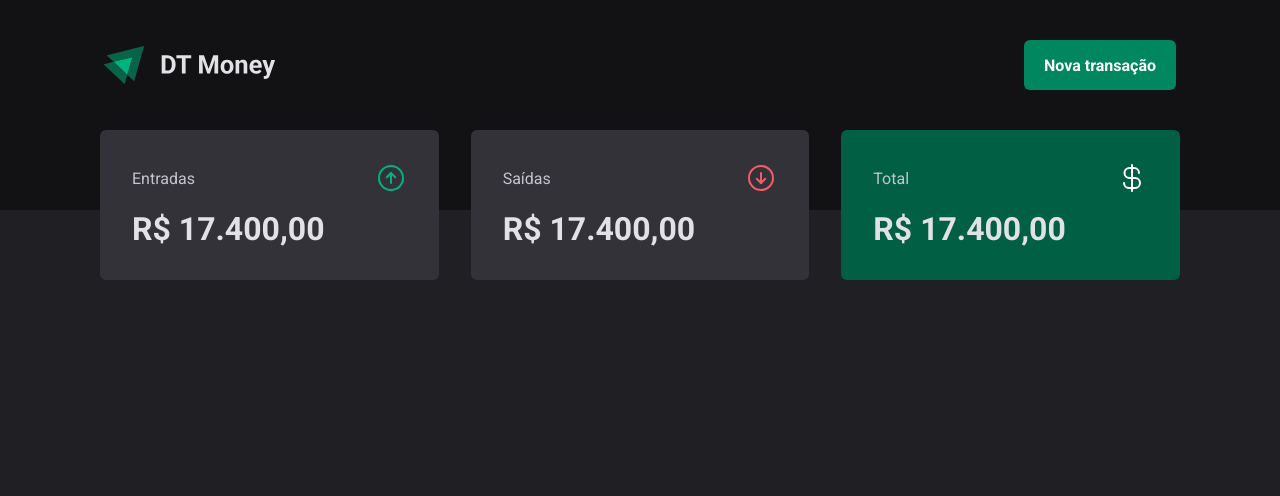
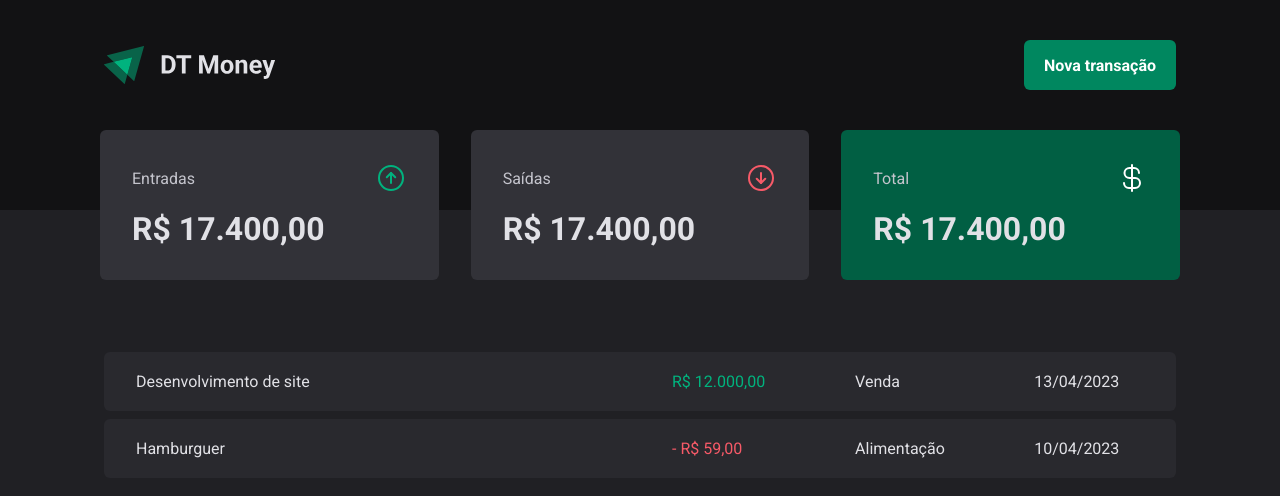
Before and after one commit to schayene/ignite-dt-money, a React (Vite) app: page / in a window 1280 px wide. Shown: the top 496 px of the page. Built offline with nearby package versions, Linux system fonts and the light colour scheme.

Commit message:
feat: added transactions table

```diff
--- a/src/pages/transactions/index.tsx
+++ b/src/pages/transactions/index.tsx
@@ -1,11 +1,39 @@
 import { Header } from "../../components/Header";
 import { Summary } from "../../components/Summary";
+import {
+  PriceHighlight,
+  TransactionsContainer,
+  TransactionsTable,
+} from "./style";
 
 export function Transactions() {
   return (
     <div>
       <Header />
       <Summary />
+
+      <TransactionsContainer>
+        <TransactionsTable>
+          <tbody>
+            <tr>
+              <td width="50%">Desenvolvimento de site</td>
+              <td>
+                <PriceHighlight variant="income">R$ 12.000,00</PriceHighlight>
+              </td>
+              <td>Venda</td>
+              <td>13/04/2023</td>
+            </tr>
+            <tr>
+              <td width="50%">Hamburguer</td>
+              <td>
+                <PriceHighlight variant="outcome">- R$ 59,00</PriceHighlight>
+              </td>
+              <td>Alimentação</td>
+              <td>10/04/2023</td>
+            </tr>
+          </tbody>
+        </TransactionsTable>
+      </TransactionsContainer>
     </div>
   );
 }
--- a/src/pages/transactions/style.ts
+++ b/src/pages/transactions/style.ts
@@ -1,3 +1,40 @@
 import styled from "styled-components";
 
-export const TransactionsContainer = styled.div``;
+export const TransactionsContainer = styled.main`
+  width: 100%;
+  max-width: 1120px;
+  margin: 4rem auto 0;
+  padding: 0 1.5rem;
+`;
+
+export const TransactionsTable = styled.table`
+  width: 100%;
+  border-collapse: separate;
+  border-spacing: 0 0.5rem;
+
+  td {
+    padding: 1.25rem 2rem;
+    background: ${(props) => props.theme["gray-700"]};
+
+    &:first-child {
+      border-top-left-radius: 6px;
+      border-bottom-left-radius: 6px;
+    }
+
+    &:last-child {
+      border-top-right-radius: 6px;
+      border-bottom-right-radius: 6px;
+    }
+  }
+`;
+
+interface PriceHighlightProps {
+  variant: "income" | "outcome";
+}
+
+export const PriceHighlight = styled.span<PriceHighlightProps>`
+  color: ${(props) =>
+    props.variant === "income"
+      ? props.theme["green-300"]
+      : props.theme["red-300"]};
+`;
```
